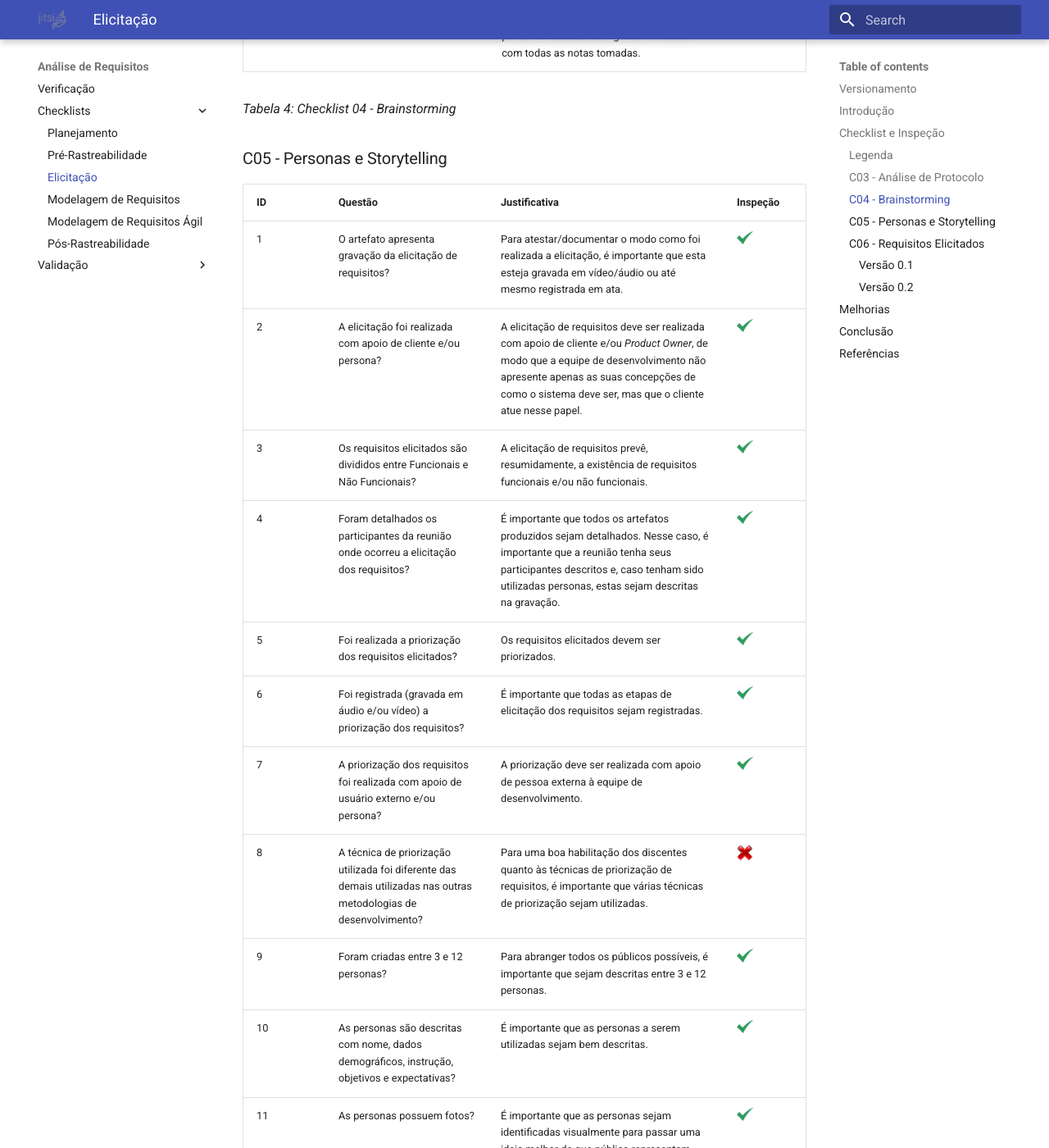
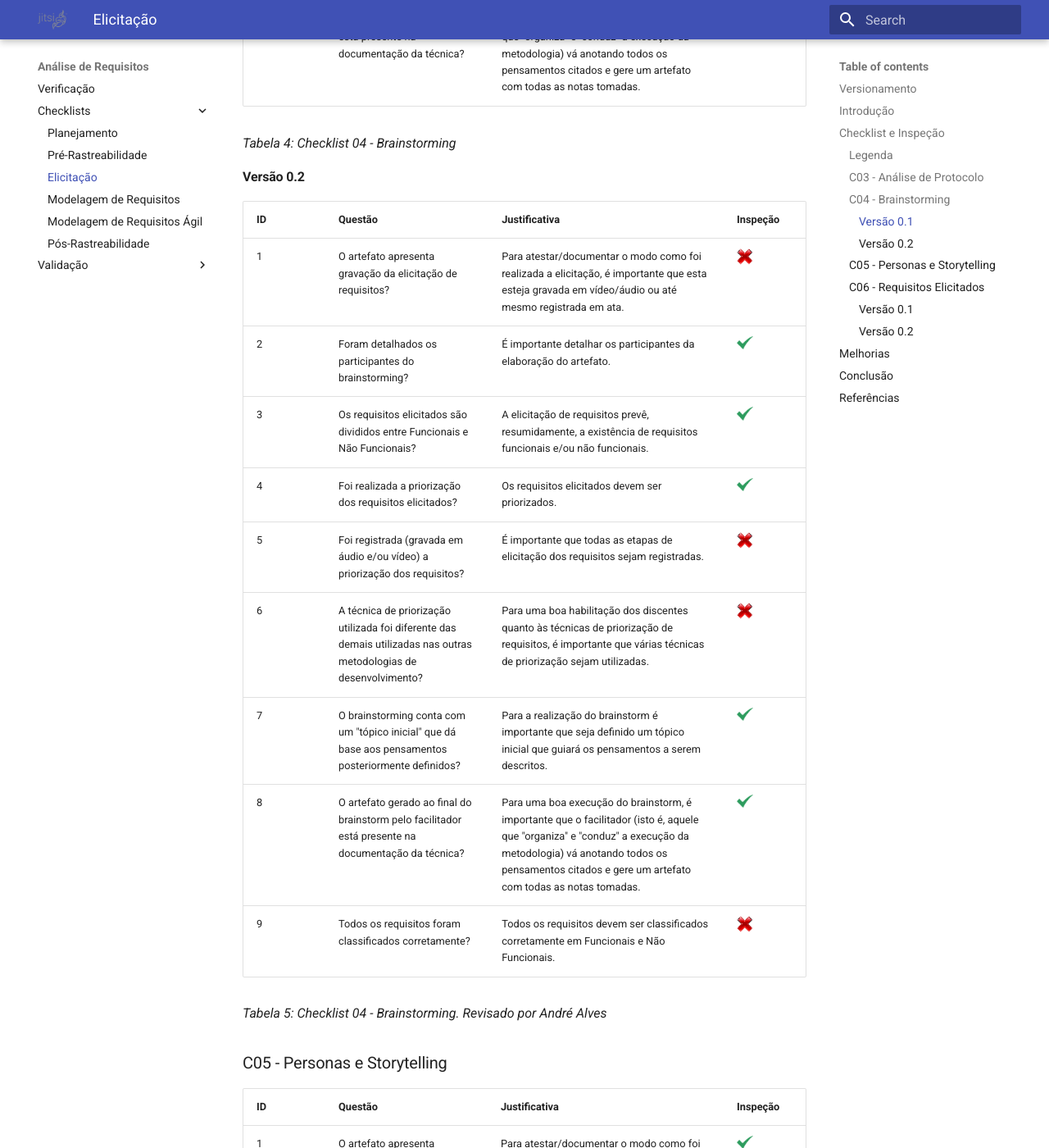
Before and after one commit to gabrielm2q/2022.1-Jitsi-Meet, an MkDocs documentation site: the page built from docs/analiseDeRequisitos/checklists/elicitacao_cl.md, in a window 1280 px wide and 1400 px high, scrolled down 3159 px. Shown: the whole window at 82% size. Built offline with MkDocs 1.6.1 and Material for MkDocs 9.7.7, drawn with Linux system fonts in a browser that asks for light colours; some of the changed text lies outside the part shown.

Commit message:
add: revisao checklist Brainstorm

```diff
--- a/docs/analiseDeRequisitos/checklists/elicitacao_cl.md
+++ b/docs/analiseDeRequisitos/checklists/elicitacao_cl.md
@@ -45,6 +45,8 @@ _Tabela 3: Checklist 03 - Análise de Protocolo_
 
 ### C04 - Brainstorming
 
+#### **Versão 0.1**
+
 | ID | Questão | Justificativa | Inspeção |
 |----|---------|---------------|----------|
 | 1 | O artefato apresenta gravação da elicitação de requisitos? | Para atestar/documentar o modo como foi realizada a elicitação, é importante que esta esteja gravada em vídeo/áudio ou até mesmo registrada em ata. | ![Simbolo wrong](../../assets/modelagem/wrong.png){width="20"}  |
@@ -57,6 +59,22 @@ _Tabela 3: Checklist 03 - Análise de Protocolo_
 | 8 | O artefato gerado ao final do brainstorm pelo facilitador está presente na documentação da técnica? | Para uma boa execução do brainstorm, é importante que o facilitador (isto é, aquele que "organiza" e "conduz" a execução da metodologia) vá anotando todos os pensamentos citados e gere um artefato com todas as notas tomadas. | ![Simbolo check](../../assets/modelagem/check.png){width="20"}  |
 
 _Tabela 4: Checklist 04 - Brainstorming_
+
+#### **Versão 0.2**
+
+| ID | Questão | Justificativa | Inspeção |
+|----|---------|---------------|----------|
+| 1 | O artefato apresenta gravação da elicitação de requisitos? | Para atestar/documentar o modo como foi realizada a elicitação, é importante que esta esteja gravada em vídeo/áudio ou até mesmo registrada em ata. | ![Simbolo wrong](../../assets/modelagem/wrong.png){width="20"}  |
+| 2 | Foram detalhados os participantes do brainstorming? | É importante detalhar os participantes da elaboração do artefato. | ![Simbolo check](../../assets/modelagem/check.png){width="20"}  |
+| 3 | Os requisitos elicitados são divididos entre Funcionais e Não Funcionais? | A elicitação de requisitos prevê, resumidamente, a existência de requisitos funcionais e/ou não funcionais. | ![Simbolo check](../../assets/modelagem/check.png){width="20"}  |
+| 4 | Foi realizada a priorização dos requisitos elicitados? | Os requisitos elicitados devem ser priorizados. | ![Simbolo check](../../assets/modelagem/check.png){width="20"}  |
+| 5 | Foi registrada (gravada em áudio e/ou vídeo) a priorização dos requisitos? | É importante que todas as etapas de elicitação dos requisitos sejam registradas. | ![Simbolo wrong](../../assets/modelagem/wrong.png){width="20"}  |
+| 6 | A técnica de priorização utilizada foi diferente das demais utilizadas nas outras metodologias de desenvolvimento? | Para uma boa habilitação dos discentes quanto às técnicas de priorização de requisitos, é importante que várias técnicas de priorização sejam utilizadas. | ![Simbolo wrong](../../assets/modelagem/wrong.png){width="20"}  |
+| 7 | O brainstorming conta com um "tópico inicial" que dá base aos pensamentos posteriormente definidos? | Para a realização do brainstorm é importante que seja definido um tópico inicial que guiará os pensamentos a serem descritos. | ![Simbolo check](../../assets/modelagem/check.png){width="20"}  |
+| 8 | O artefato gerado ao final do brainstorm pelo facilitador está presente na documentação da técnica? | Para uma boa execução do brainstorm, é importante que o facilitador (isto é, aquele que "organiza" e "conduz" a execução da metodologia) vá anotando todos os pensamentos citados e gere um artefato com todas as notas tomadas. | ![Simbolo check](../../assets/modelagem/check.png){width="20"}  |
+| 9 | Todos os requisitos foram classificados corretamente? | Todos os requisitos devem ser classificados corretamente em Funcionais e Não Funcionais. | ![Simbolo wrong](../../assets/modelagem/wrong.png){width="20"}  |
+
+_Tabela 5: Checklist 04 - Brainstorming. Revisado por André Alves_
 
 ### C05 - Personas e Storytelling
 
@@ -78,7 +96,7 @@ _Tabela 4: Checklist 04 - Brainstorming_
 | 14 | Todas as personas e anti-persona criadas foram utilizadas na elicitação de requisitos? | É importante que a elicitação de requisitos seja realizada por todos os perfis de usuários possíveis. | ![Simbolo check](../../assets/modelagem/check.png){width="20"}  |
 | 15 | Todas as personas utilizadas possuem um *storytelling*? | O *storytelling* de cada persona ajuda a compreender o cenário ao qual esta pertence e quais são suas necessidades. | ![Simbolo check](../../assets/modelagem/check.png){width="20"}  |
 
-_Tabela 5: Checklist 05 - Personas e Storytelling_
+_Tabela 6: Checklist 05 - Personas e Storytelling_
 
 ### C06 - Requisitos Elicitados
 
@@ -96,7 +114,7 @@ _Tabela 5: Checklist 05 - Personas e Storytelling_
 | 8 | As referências possuem links para os documentos referenciados? | Utilizar *links* para referenciar fontes externas é importante para a rastreabilidade e documentação dos artefatos. | ![Simbolo check](../../assets/modelagem/check.png){width="20"}  |
 | 9 | É possível acessar as todas as referências através dos links? | Os *links* devem ser todos funcionais. | ![Simbolo wrong](../../assets/modelagem/wrong.png){width="20"}  |
 
-_Tabela 6: Checklist 06 - Requisitos Elicitados. Produzido por Laís Ramos._
+_Tabela 7: Checklist 06 - Requisitos Elicitados. Produzido por Laís Ramos._
 
 #### **Versão 0.2**
 
@@ -113,7 +131,7 @@ _Tabela 6: Checklist 06 - Requisitos Elicitados. Produzido por Laís Ramos._
 | 8 | As referências possuem links para os documentos referenciados? | Utilizar *links* para referenciar fontes externas é importante para a rastreabilidade e documentação dos artefatos. | ![Simbolo check](../../assets/modelagem/check.png){width="20"}  |
 | 9 | A introdução é clara e explicativa quanto ao artefato elaborado? | A introdução de um artefato é essencial em sua descrição, auxiliando na construção do significado da mesma. | ![Simbolo wrong](../../assets/modelagem/wrong.png){width="20"}  |
 
-_Tabela 7: Checklist 06 - Requisitos Elicitados. Revisado por Gabriel Mariano._
+_Tabela 8: Checklist 06 - Requisitos Elicitados. Revisado por Gabriel Mariano._
 
 ## Melhorias
 
```
